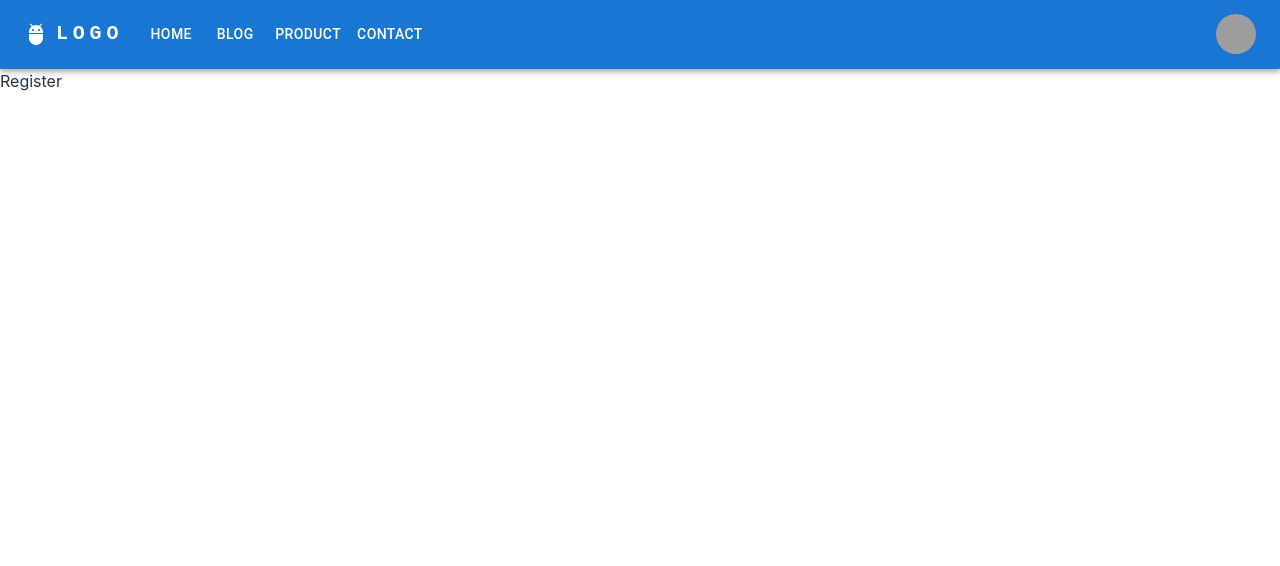
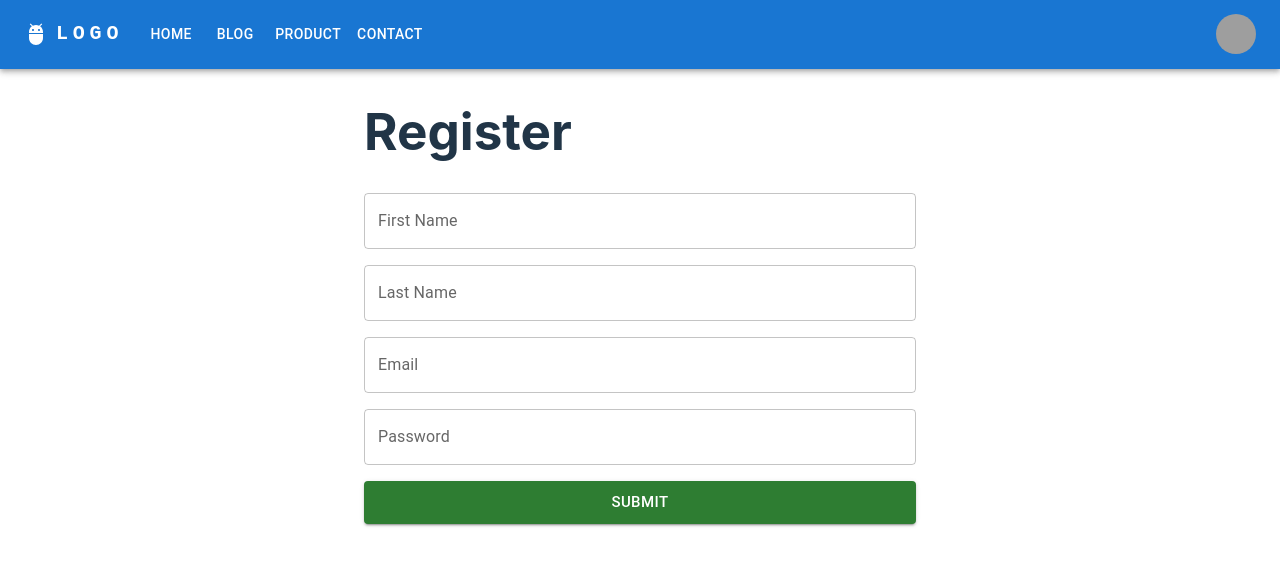
Before and after one commit to subhomoyprojects/react_project1, a React (Vite) app: page /register in a window 1280 px wide. Shown: the top 566 px of the page. Built offline with nearby package versions, Linux system fonts and the light colour scheme; grey boxes are pictures that could not be loaded.

Commit message:
add login and register

```diff
--- a/src/auth/Login.jsx
+++ b/src/auth/Login.jsx
@@ -1,3 +1,20 @@
+import { Box, Button, Container, TextField, Typography } from "@mui/material";
+
 export default function Login() {
-  return <div>Login</div>;
+  return (
+    <Container maxWidth="sm">
+      <Box>
+        <Typography variant="h3" style={{ marginBlock: "30px" }}>
+          Login
+        </Typography>
+        <form>
+          <TextField margin="normal" fullWidth label="Email" />
+          <TextField margin="normal" fullWidth label="Password" />
+          <Button style={{ marginTop: "20px" }} fullWidth variant="contained" type="submit" color="success" size="large">
+            Submit
+          </Button>
+        </form>
+      </Box>
+    </Container>
+  );
 }
--- a/src/auth/Register.jsx
+++ b/src/auth/Register.jsx
@@ -1,3 +1,30 @@
+import { Button, Container, Grid, TextField } from "@mui/material";
+
 export default function Register() {
-  return <div>Register</div>;
+  return (
+    <Container maxWidth="sm">
+      <h1>Register</h1>
+      <form>
+        <Grid container spacing={2}>
+          <Grid item sm={12}>
+            <TextField label="First Name" fullWidth />
+          </Grid>
+          <Grid item sm={12}>
+            <TextField label="Last Name" fullWidth />
+          </Grid>
+          <Grid item sm={12}>
+            <TextField label="Email" fullWidth />
+          </Grid>
+          <Grid item sm={12}>
+            <TextField label="Password" fullWidth />
+          </Grid>
+          <Grid item sm={12}>
+            <Button type="submit" variant="contained" color="success" fullWidth size="large">
+              Submit
+            </Button>
+          </Grid>
+        </Grid>
+      </form>
+    </Container>
+  );
 }
```
